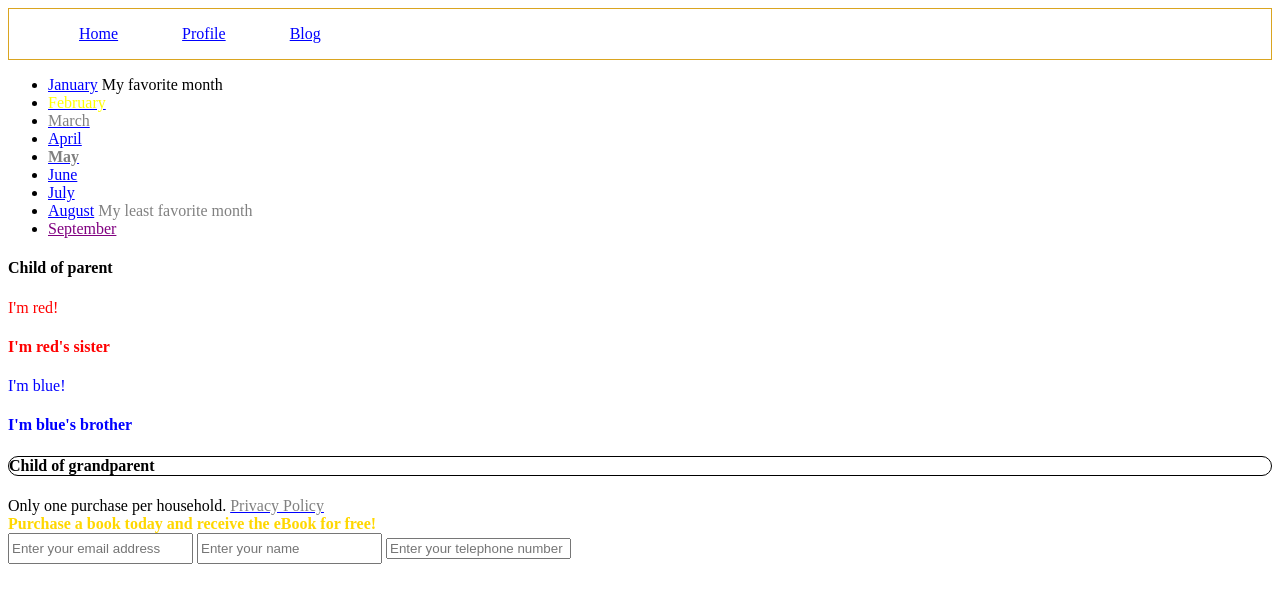
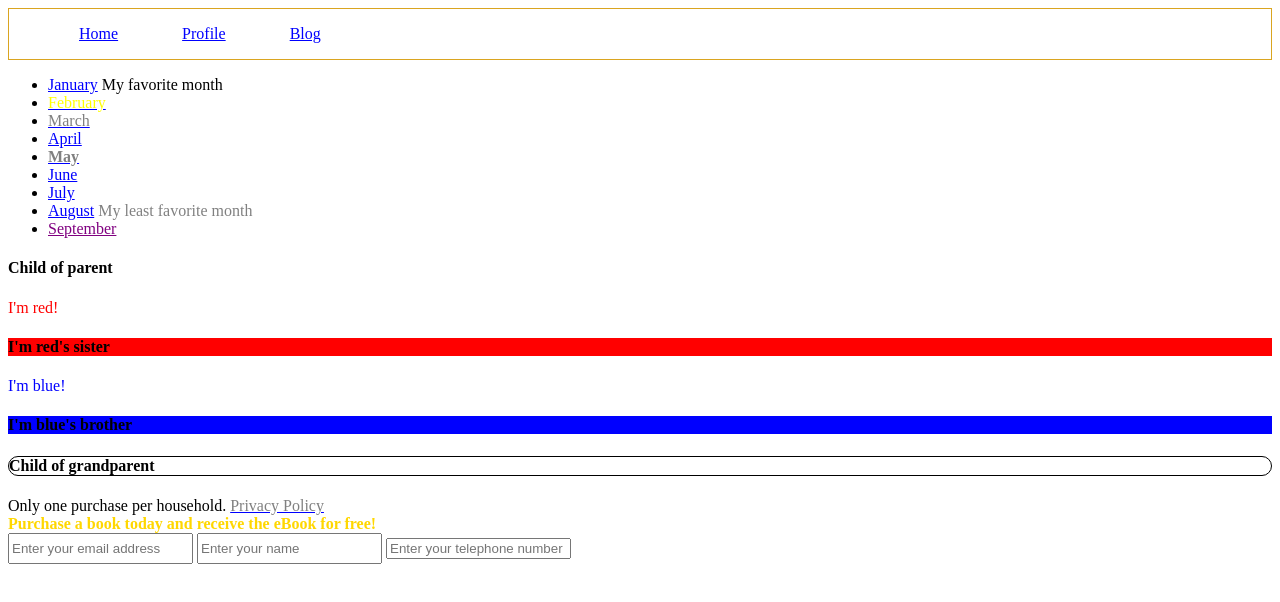
Before and after one commit to RyanCrowleyCode/css-selectors, a plain HTML site: page index.html in a window 1280 px wide. Drawn offline with Linux system fonts and the light colour scheme.

Commit message:
corrected sibling color to bg color in selectors.css

```diff
--- a/selectors.css
+++ b/selectors.css
@@ -50,13 +50,13 @@ div.parent > div :nth-child(3) {
 /* The sibling h4 of the red element should have a background color of red. */
 
 div.parent > div :first-child + h4 {
-    color: red;
+    background-color: red;
 }
 
 /*
 /* The sibling h4 of the blue element should have background color of blue. */
 div.parent > div :nth-child(3) + h4 {
-    color: blue;
+    background-color: blue;
 }
 
 /*
```
